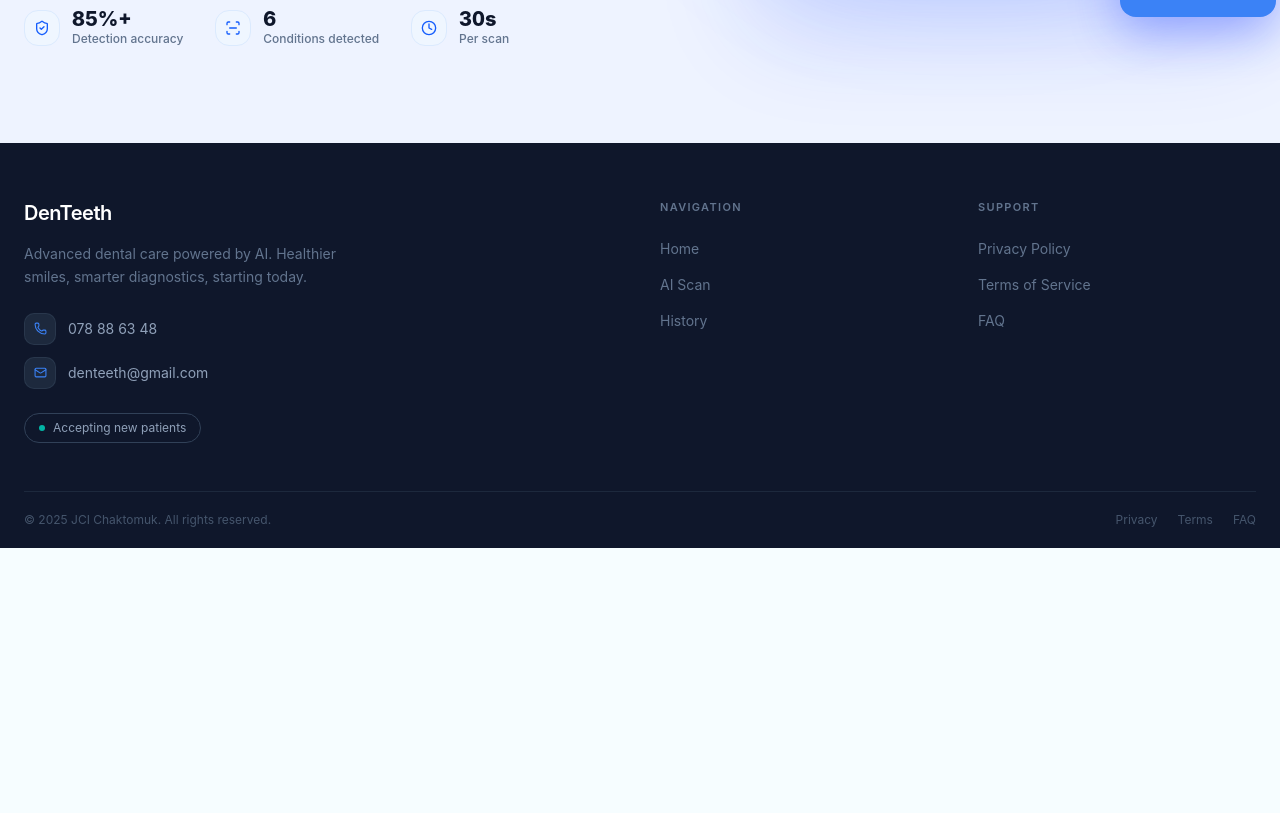
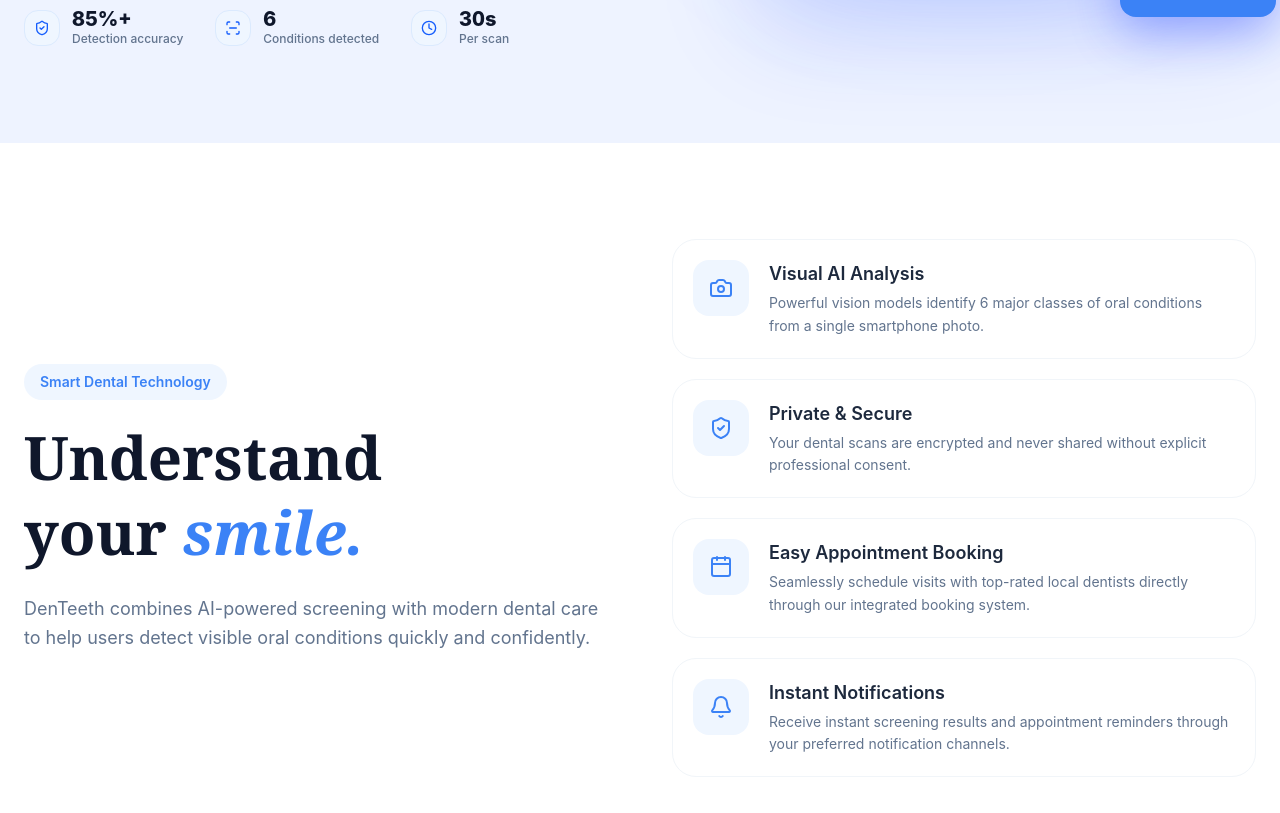
Before and after one commit to phanreach/frontend-DenTeeth, a React (Vite) app: page / in a window 1280 px wide. Shown: the part 687-1500 px from the top of the page. Before the commit the page ends 1235 px from the top, so only its background shows below. Built offline with nearby package versions, Linux system fonts and the light colour scheme.

Commit message:
feat: feature in laning page

```diff
--- /dev/null
+++ b/src/landing/feature.tsx
@@ -0,0 +1,73 @@
+import { Bell, Calendar, Camera, ShieldCheck } from "lucide-react";
+
+export default function Feature() {
+  return (
+    <div className="bg-white">
+      <div className="mx-auto grid w-full max-w-7xl grid-cols-1 gap-16 px-6 py-24 lg:grid-cols-2 lg:items-center">
+        <div className="max-w-xl">
+          <div className="mb-5 inline-flex items-center rounded-full bg-blue-50 px-4 py-2 text-sm font-semibold text-primary">
+            Smart Dental Technology
+          </div>
+
+          <h1
+            className="text-5xl font-bold leading-tight text-slate-900 md:text-6xl"
+            style={{ fontFamily: "'DM Serif Display', Georgia, serif" }}
+          >
+            Understand
+            <br />
+            your <span className="italic text-primary">smile.</span>
+          </h1>
+
+          <p className="mt-6 text-lg leading-relaxed text-slate-500">
+            DenTeeth combines AI-powered screening with modern dental care to
+            help users detect visible oral conditions quickly and confidently.
+          </p>
+        </div>
+
+        <div className="space-y-5">
+          {[
+            {
+              icon: Camera,
+              title: "Visual AI Analysis",
+              desc: "Powerful vision models identify 6 major classes of oral conditions from a single smartphone photo.",
+            },
+            {
+              icon: ShieldCheck,
+              title: "Private & Secure",
+              desc: "Your dental scans are encrypted and never shared without explicit professional consent.",
+            },
+            {
+              icon: Calendar,
+              title: "Easy Appointment Booking",
+              desc: "Seamlessly schedule visits with top-rated local dentists directly through our integrated booking system.",
+            },
+            {
+              icon: Bell,
+              title: "Instant Notifications",
+              desc: "Receive instant screening results and appointment reminders through your preferred notification channels.",
+            },
+          ].map((item) => (
+            <div
+              key={item.title}
+              className="group flex items-start gap-5 rounded-3xl border border-slate-100 bg-white p-5 transition-all duration-300 hover:-translate-y-1 hover:shadow-lg"
+            >
+              <div className="flex h-14 w-14 shrink-0 items-center justify-center rounded-2xl bg-blue-50 transition-colors duration-300 group-hover:bg-primary">
+                <item.icon className="h-6 w-6 text-primary transition-colors duration-300 group-hover:text-white" />
+              </div>
+
+              <div>
+                <h3 className="text-lg font-semibold text-slate-800">
+                  {item.title}
+                </h3>
+
+                <p className="mt-1 text-sm leading-relaxed text-slate-500">
+                  {item.desc}
+                </p>
+              </div>
+            </div>
+          ))}
+        </div>
+      </div>
+    </div>
+  );
+}
--- a/src/landing/hero.tsx
+++ b/src/landing/hero.tsx
@@ -27,15 +27,12 @@ export default function Hero() {
   return (
     <section className="relative overflow-hidden bg-[#eef3ff] flex items-center">
       <div className="relative mx-auto w-full max-w-7xl px-6 py-24 grid grid-cols-1 lg:grid-cols-2 gap-20 items-center">
-        {/* ══ LEFT ══ */}
         <div className="relative z-10 flex flex-col gap-8">
-          {/* Badge */}
           <div className="self-start flex items-center gap-2 px-4 py-2 rounded-full border border-blue-200 bg-white/80 backdrop-blur-xl text-primary text-xs font-bold tracking-[0.18em] uppercase shadow-sm">
             <Sparkles className="w-3.5 h-3.5" />
             AI-Powered Dental Analysis
           </div>
 
-          {/* Heading block */}
           <div className="flex flex-col gap-4">
             <h1
               className="text-6xl sm:text-7xl font-extrabold leading-[1.02] tracking-tight text-slate-900"
--- a/src/landing/landing.tsx
+++ b/src/landing/landing.tsx
@@ -1,12 +1,14 @@
 import Footer from "../components/footer";
 import Navbar from "../components/nav-bar";
 import Hero from "./hero";
+import Feature from "./feature";
 
 export default function Landing() {
   return (
     <div className="min-h-screen">
       <Navbar />
       <Hero />
+      <Feature />
       <Footer />
     </div>
   );
```
